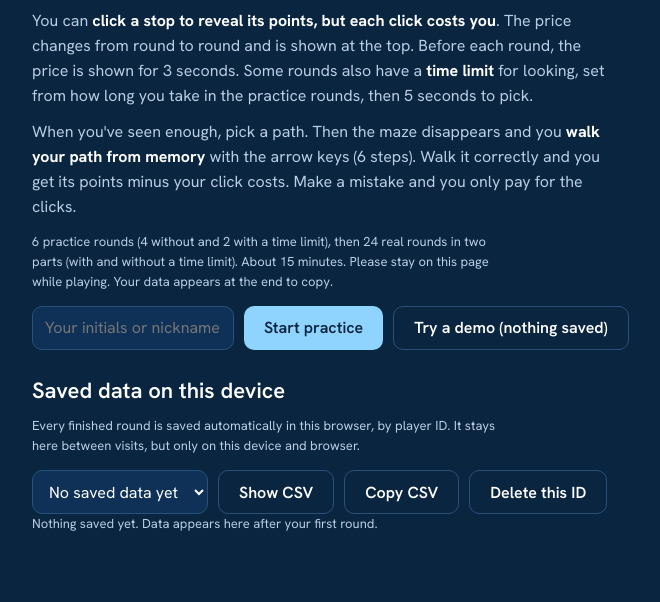
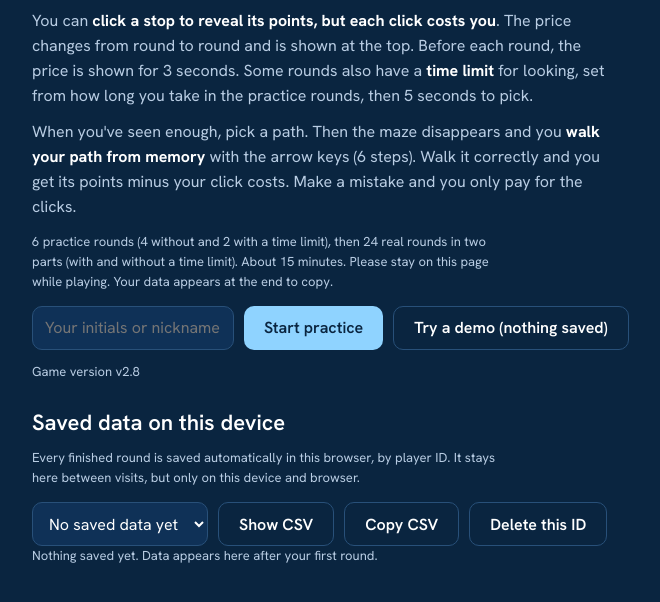
Before and after one commit to lucaie/overthinking-maze, a plain HTML site: page index.html in a window 1280 px wide. Shown: the part 174-776 px from the top of the page, without its empty margins (228-888 px from the left). Drawn offline with Linux system fonts and the light colour scheme.

Commit message:
Show game version on the start screen
Co-Authored-By: Claude Opus 5.5 <noreply@anthropic.com>
Claude-Session: https://claude.ai/code/session_01STNhzEWzoTxuHdExZ7wLNm

```diff
--- a/index.html
+++ b/index.html
@@ -70,6 +70,7 @@ textarea{width:100%;height:160px;background:var(--panel);color:var(--ink);border
     <p class="note">6 practice rounds (4 without and 2 with a time limit), then 24 real rounds in two parts (with and without a time limit). About 15 minutes. Please stay on this page while playing. Your data appears at the end to copy.</p>
     <div class="row"><input type="text" id="pid" placeholder="Your initials or nickname" aria-label="Player ID"><button id="startBtn">Start practice</button><button id="demoBtn" class="ghost">Try a demo (nothing saved)</button></div>
     <p class="note" id="introNote"></p>
+    <p class="note" id="verNote"></p>
   </section>
 
   <section id="game" class="hide">
@@ -324,7 +325,7 @@ function exitDemo(note){clearTimers();phase='intro';demo=false;T=null;log=[];$('
   $('game').classList.add('hide');$('intro').classList.remove('hide');$('saved').classList.remove('hide');refreshPanel();$('introNote').textContent=note||''}
 $('demoBtn').onclick=startDemo;$('exitBtn').onclick=()=>exitDemo('Demo exited. Nothing was saved.');
 function start(){demo=false;dlMs=12000;naturalMs='';$('exitBtn').classList.add('hide');$('introNote').textContent='';pid=($('pid').value||'anon').trim().slice(0,30);sessionId=new Date().toISOString();$('saved').classList.add('hide');buildTrials();ti=0;total=0;log=[];$('intro').classList.add('hide');$('end').classList.add('hide');$('game').classList.remove('hide');newTrial()}
-$('startBtn').onclick=start;$('againBtn').onclick=start;refreshPanel();
+$('startBtn').onclick=start;$('againBtn').onclick=start;refreshPanel();$('verNote').textContent='Game version '+CFG.version;
 }
 </script>
 </body>
```
